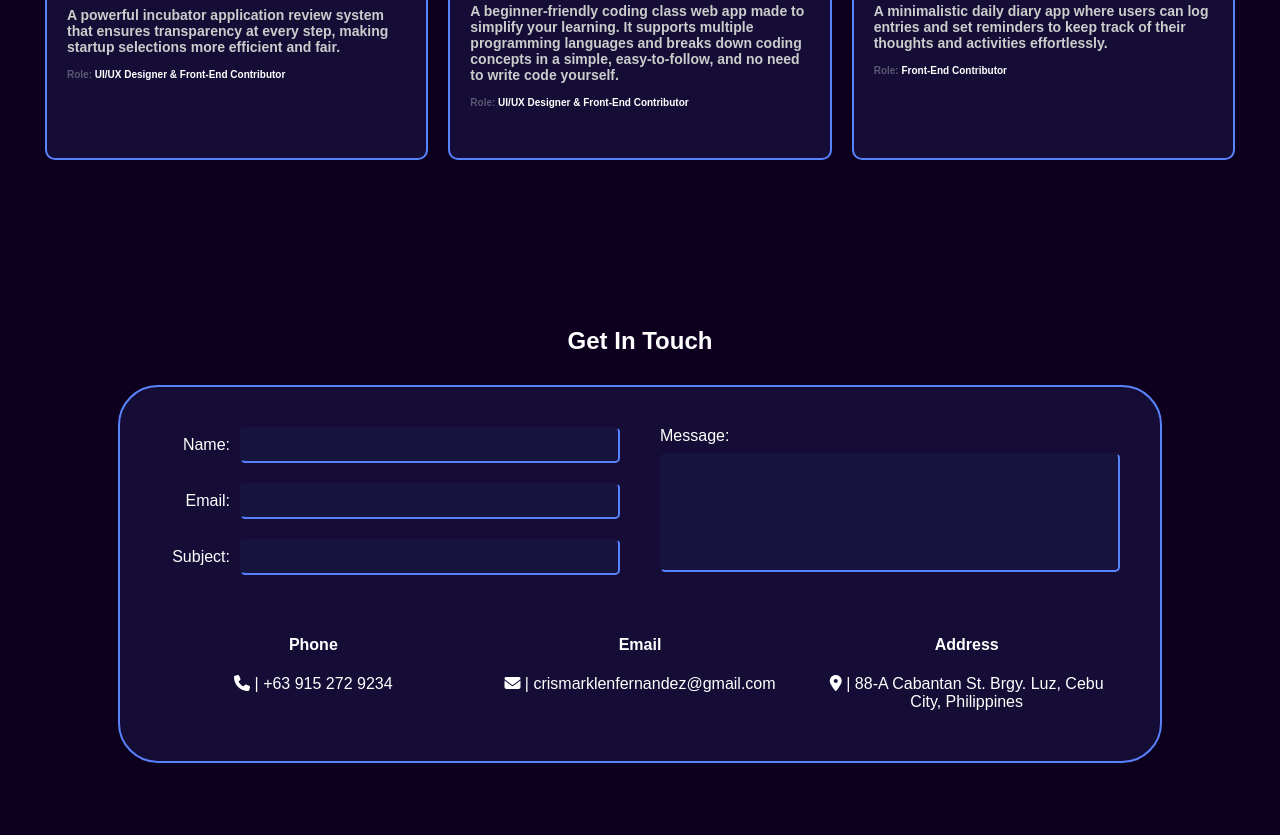
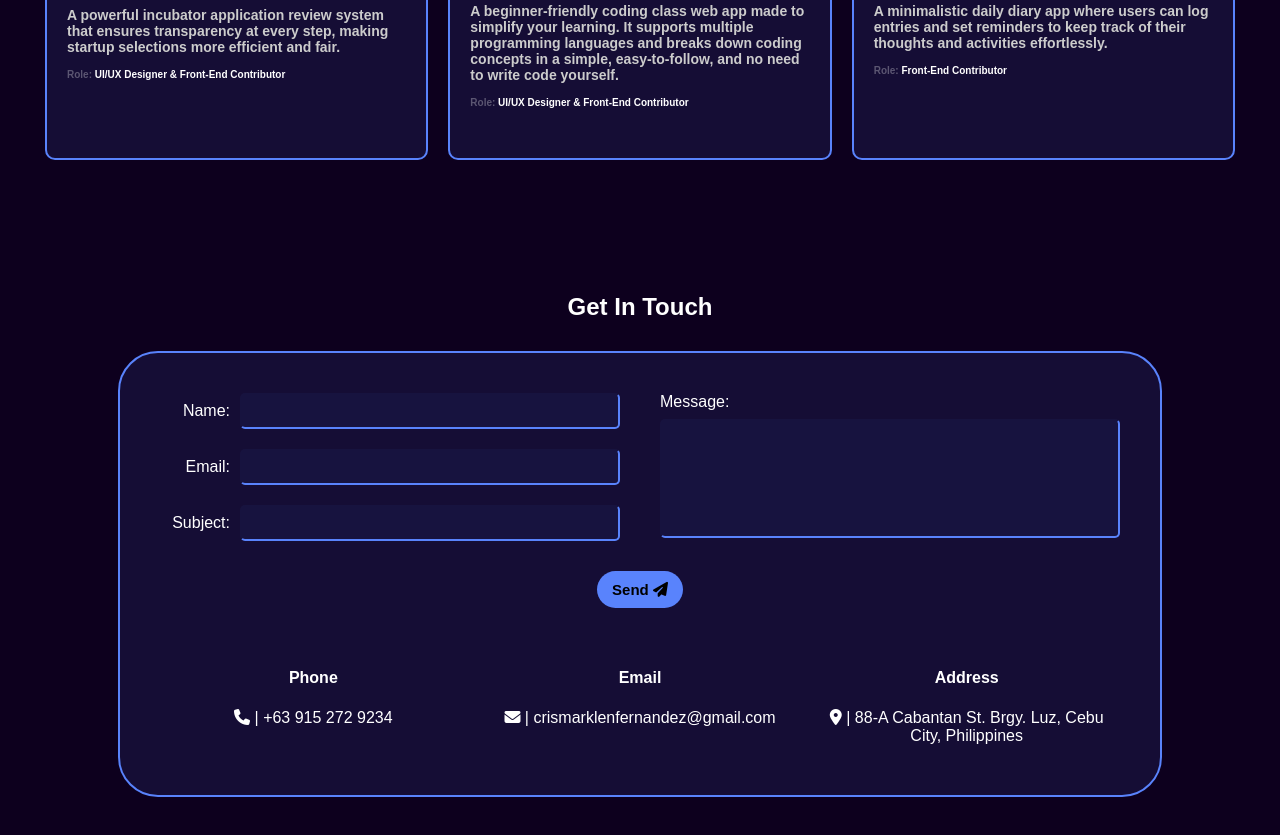
Before and after one commit to mchris35/Portfolio, a plain HTML site: page index.html in a window 1280 px wide. Shown: the part 3513-4348 px from the top of the page. Drawn offline with Linux system fonts and the light colour scheme.

Commit message:
send button

```diff
--- a/index.html
+++ b/index.html
@@ -240,7 +240,8 @@
               <textarea id="message" name="message" required></textarea>
             </div>
           </form>
-
+          <button class="send">
+            Send <i class="fas fa-paper-plane"></i></button>
           <div class="info-grid">
             <div class="info-box">
                 <h4>Phone</h4>
--- a/style.css
+++ b/style.css
@@ -443,7 +443,21 @@ body {
   outline: none;
 }
 
-/* Bottom info boxes */
+.send {
+  font-size: 15px;
+  font-weight: bold;
+  padding: 10px;
+  padding-left: 15px;
+  padding-right: 15px;
+  background-color: #5983FC;;
+  border-radius: 20px;
+  border-style: none;
+}
+
+.send:hover {
+  background-color: white;
+}
+
 .info-grid {
   display: flex;
   justify-content: space-between;
```
